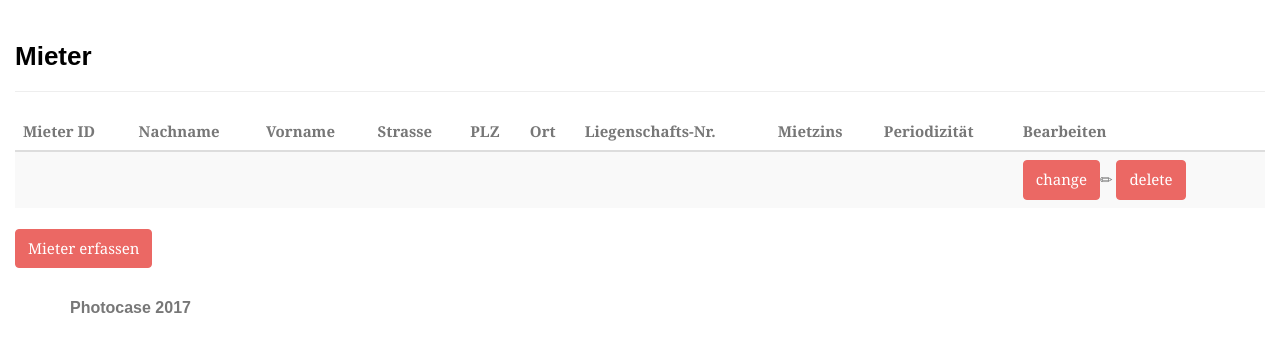
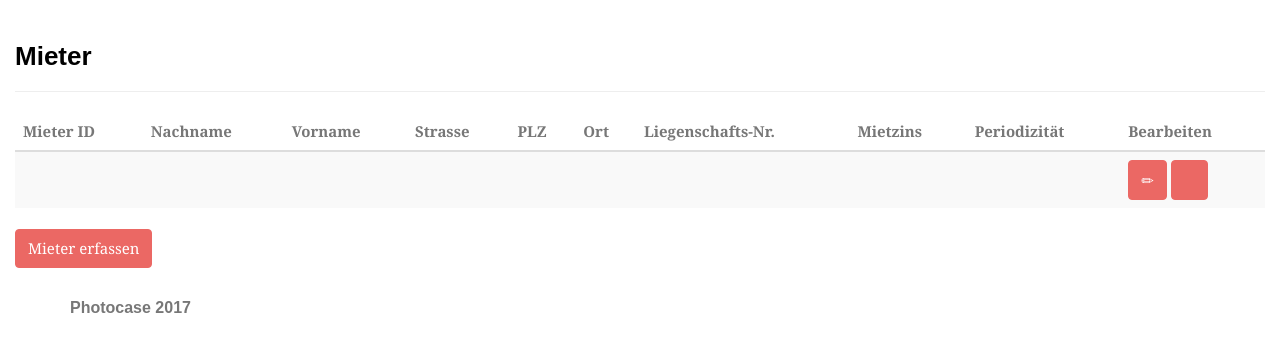
Before and after one commit to kevintrottmann/WebEngProject, a PHP site: page /view/mieter.php in a window 1280 px wide. Shown: the part 62-414 px from the top of the page. Run offline with PHP 8.4, Linux system fonts and the light colour scheme; tables that the repository leaves empty or names only in its code hold one stand-in row (values such as "Sample post"); data that the repository does not hold is empty; some web fonts are replaced.

Commit message:
Korrektur Mieter

```diff
--- a/view/einnahmen.php
+++ b/view/einnahmen.php
@@ -10,6 +10,7 @@ include "db.connection.php"; ?>
         <div class="page-header">
             <h3>Einhahmen</h3></div>
 
+
         </div>
     </div>
 </body>
--- a/view/mieter.php
+++ b/view/mieter.php
@@ -28,7 +28,7 @@
                 </thead>
 
                 <tbody>
-					<form action="db_del_mieter.php" method="post">
+
                     <?php
 
                         $res_mieter=mysqli_query($link,"SELECT * FROM mieter");
@@ -43,8 +43,8 @@
                             echo "<td>" . $datensatz["Liegenschaft"] . "</td>";
                             echo "<td>" . $datensatz["Mietzins"] . "</td>";
                             echo "<td>" . $datensatz["Periode"] . "</td>";
-                            echo "<td><input type='submit' btn class='btn btn-primary' id='changebtn' name='.$datensatz.ID.' value='change'><span class='glyphicon glyphicon-pencil'></span></btn>
-                                      <input type='submit' btn class='btn btn-primary' id='deletebtn' name='.$datensatz.ID.' value='delete'><span class='glyphicon glyphicon-remove-circle'></span></btn></td></tr>";
+                            echo "<td><btn class='btn btn-primary' id='changebtn' name='.$datensatz.ID.'><span class='glyphicon glyphicon-pencil'></span></btn>
+                                      <btn class='btn btn-primary' id='deletebtn' name='.$datensatz.ID.'><span class='glyphicon glyphicon-remove-circle'></span></btn></td></tr>";
                         }
                     ?>
 					</form>
```
Also changed, not shown: view/db_del_mieter.php (+7 -1 lines).
